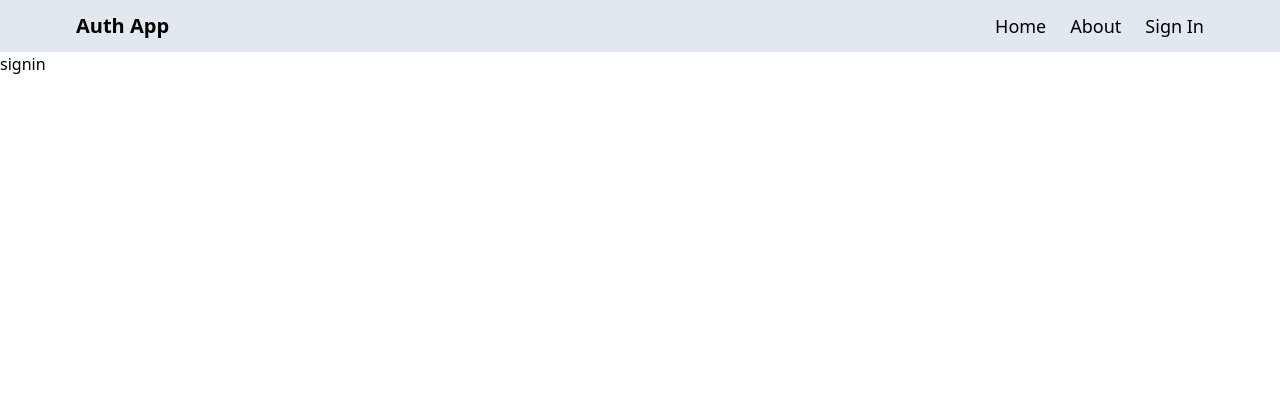
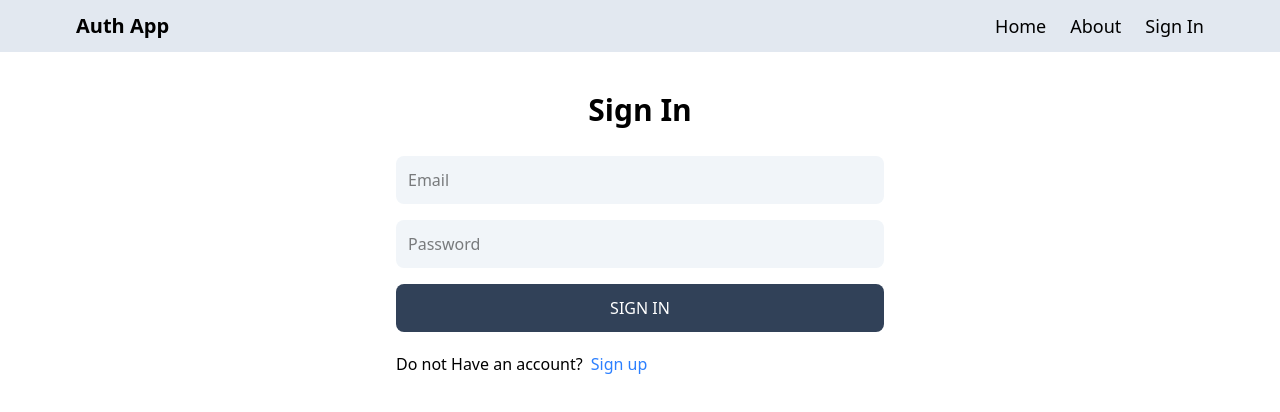
Before and after one commit to abhishek-singh016/Auth-App, a React (Vite) app in the folder client/: page /sign-in in a window 1280 px wide. Shown: the top 412 px of the page. Built offline with nearby package versions, Linux system fonts and the light colour scheme.

Commit message:
complete the sign in page functionality

```diff
--- a/client/src/pages/SignIn.jsx
+++ b/client/src/pages/SignIn.jsx
@@ -1,9 +1,73 @@
-import React from 'react'
+import { useState } from "react";
+import { Link, useNavigate } from "react-router-dom";
 
 export default function SignIn() {
+  const[formData, setFormData] = useState({});
+  const[error, setError] = useState(false);
+  const[loading, setLoading] = useState(false);
+  const navigate = useNavigate();
+
+  const handleChange = (e) =>{
+    setFormData({...formData, [e.target.id]: e.target.value});
+  };
+
+  const handleSubmit = async (e) => {
+    e.preventDefault();
+    try {
+      setLoading(true);
+      setError(false);
+      const res = await fetch('/api/auth/signin', {
+        method: 'POST',
+        headers: {
+          'Content-Type': 'application/json',
+        },
+        body: JSON.stringify(formData),
+      });
+      const data = await res.json();
+      setLoading(false);
+      if(data.success === false){
+        setError(true);
+        return;
+      }
+      navigate('/');
+    } catch (error) {
+      setLoading(false);
+      setError(true);
+    }
+
+  };
+
   return (
-    <div>
-        signin
+    <div className="p-3 max-w-lg mx-auto">
+      <h1 className="text-3xl text-center font-semibold my-7">Sign In</h1>
+      <form onSubmit={handleSubmit} className="flex flex-col gap-4">
+
+        <input
+          type="text"
+          placeholder="Email"
+          id="email"
+          className="bg-slate-100 p-3 rounded-lg"
+          onChange={handleChange}
+        />
+        <input
+          type="password"
+          placeholder="Password"
+          id="password"
+          className="bg-slate-100 p-3 rounded-lg"
+          onChange={handleChange}
+        />
+
+        <button disabled={loading} className="bg-slate-700 text-white p-3 rounded-lg uppercase hover:opacity-95 disabled:opacity-80">
+          {loading ? 'Loading...' : 'Sign In'}
+        </button>
+      </form>
+      <div className="flex gap-2 mt-5">
+        <p>Do not Have an account?</p>
+        <Link to="/sign-up">
+          <span className="text-blue-500">Sign up</span>
+        </Link>
+      </div>
+      <p className="text-red-500">{error && "Something went wrong!"}</p>
     </div>
-  )
+  );
 }
--- a/client/src/pages/SignUp.jsx
+++ b/client/src/pages/SignUp.jsx
@@ -1,11 +1,11 @@
 import { useState } from "react";
-import { Link } from "react-router-dom";
+import { Link, useNavigate } from "react-router-dom";
 
 export default function SignUp() {
   const[formData, setFormData] = useState({});
   const[error, setError] = useState(false);
   const[loading, setLoading] = useState(false);
-
+  const navigate = useNavigate();
 
   const handleChange = (e) =>{
     setFormData({...formData, [e.target.id]: e.target.value});
@@ -29,6 +29,7 @@
         setError(true);
         return;
       }
+      navigate('/sign-in');
     } catch (error) {
       setLoading(false);
       setError(true);
```
